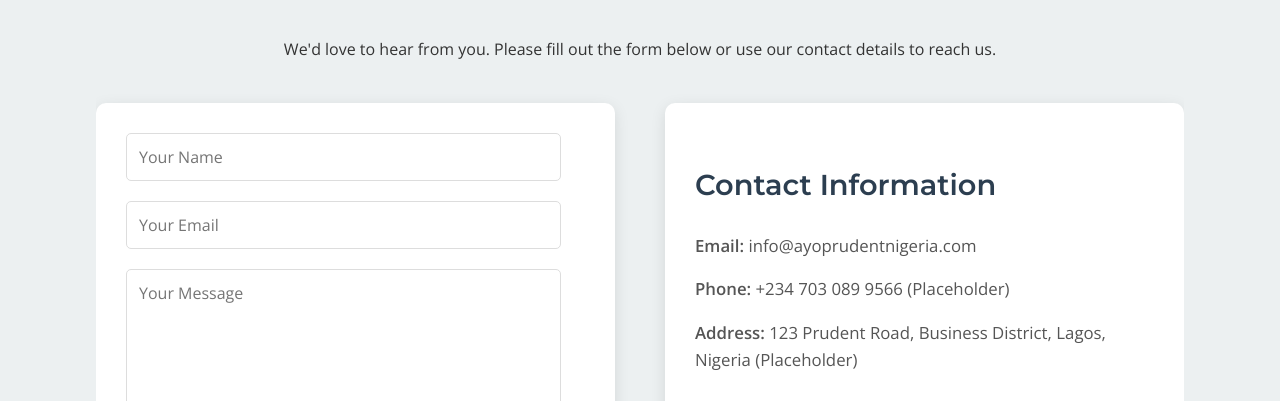
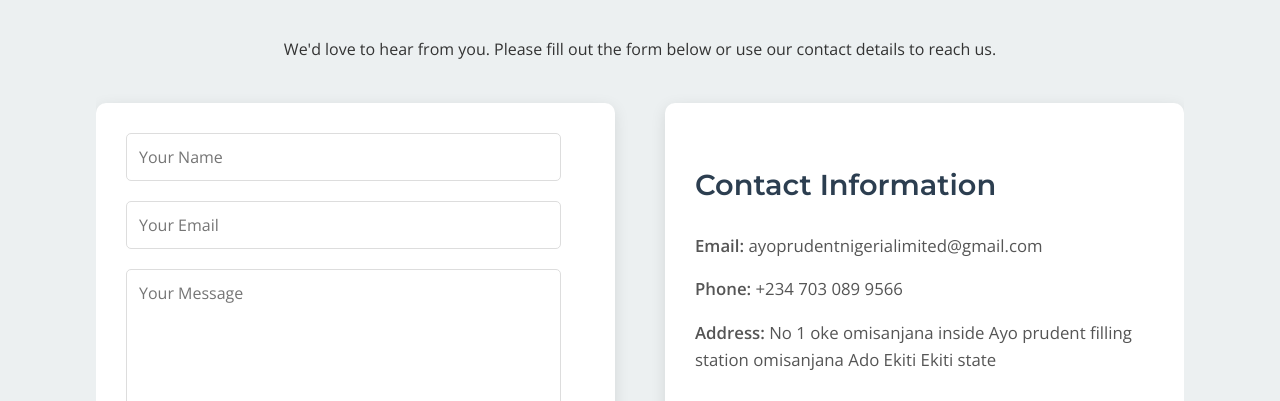
Before and after one commit to alexdame/ibnameenparadisetravels-tours, a plain HTML site: page index.html in a window 1280 px wide. Shown: the part 3420-3821 px from the top of the page. Drawn offline with nearby package versions, Linux system fonts and the light colour scheme.

Commit message:
Update index.html

```diff
--- a/index.html
+++ b/index.html
@@ -102,9 +102,9 @@
                 </form>
                 <div class="contact-details">
                     <h3>Contact Information</h3>
-                    <p><strong>Email:</strong> info@ayoprudentnigeria.com </p>
-                    <p><strong>Phone:</strong> +234 703 089 9566 (Placeholder)</p>
-                    <p><strong>Address:</strong> 123 Prudent Road, Business District, Lagos, Nigeria (Placeholder)</p>
+                    <p><strong>Email:</strong> ayoprudentnigerialimited@gmail.com </p>
+                    <p><strong>Phone:</strong> +234 703 089 9566 </p>
+                    <p><strong>Address:</strong> No 1 oke omisanjana inside Ayo prudent filling station omisanjana Ado Ekiti Ekiti state</p>
                     <!-- <p>Feel free to replace these with your uncle's actual contact details.</p> -->
                     <div class="social-links">
                         <p>Connect with us:</p>
```
